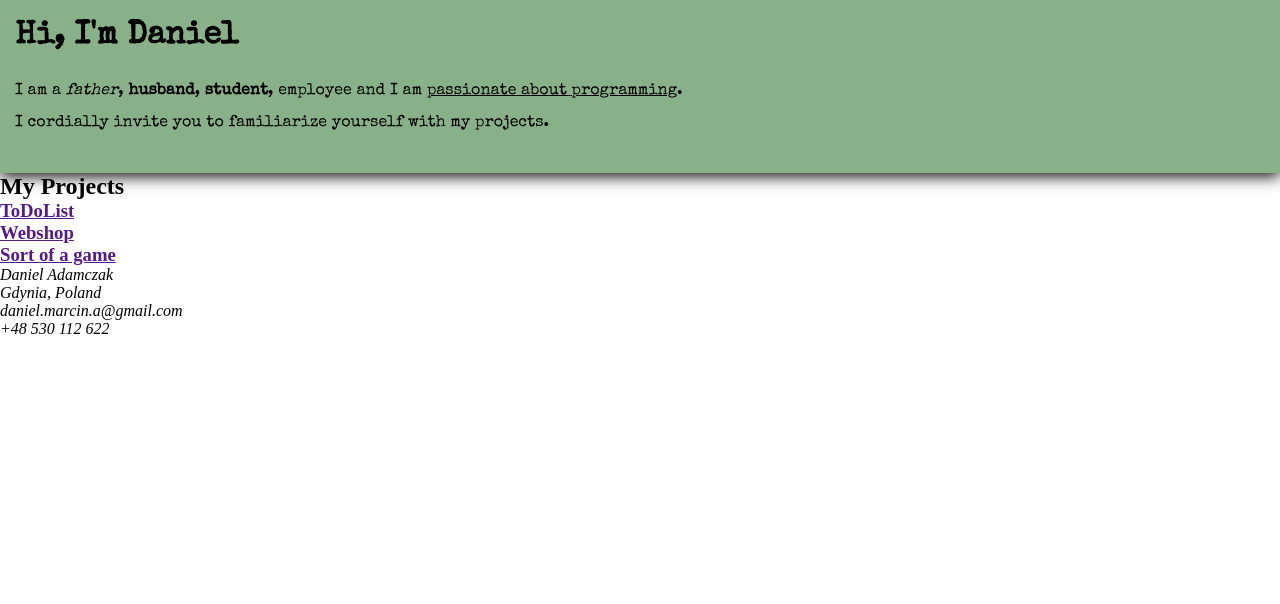
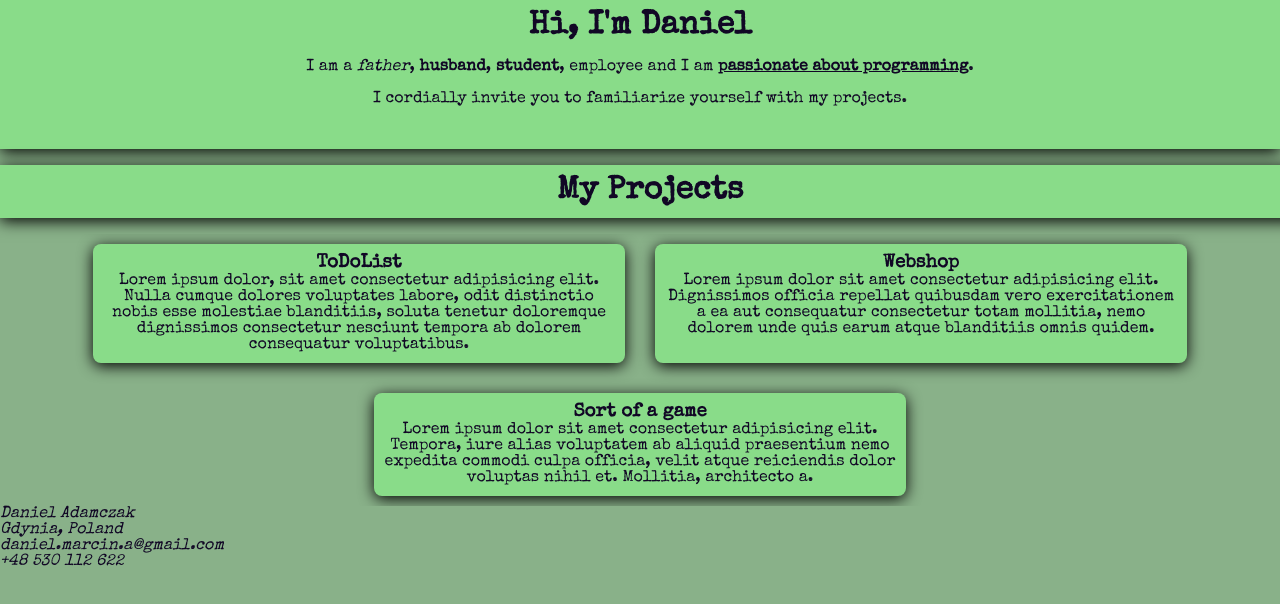
Before and after one commit to Daniel-Wiking/Portfolio, a plain HTML site: page index.html in a window 1280 px wide. Drawn offline with nearby package versions, Linux system fonts and the light colour scheme.

Commit message:
adding styles

```diff
--- a/index.html
+++ b/index.html
@@ -12,12 +12,12 @@
 </head>
 <body>
     <header>
-        <h1>Hi, I'm Daniel</h1>
-        <p> I am a <em>father</em>, <strong>husband</strong>, <b>student</b>, employee and I am <u>passionate about programming</u>.<br /><br /> I cordially invite you to familiarize yourself with my projects.</p>
+        <h1>Hi, I'm Daniel</h1><br />
+        <p> I am a <em>father</em>, <strong>husband</strong>, <b>student</b>, employee and I am <u><strong>passionate about programming</strong></u>.<br /><br /> I cordially invite you to familiarize yourself with my projects.</p>
         <!-- krótki opis mojej osoby ;) -->
 
-        <nav>
-            <ul>
+        <nav >
+            <ul >
                 <li></li>
                 <li></li>
             </ul>
@@ -26,19 +26,20 @@
     <main>
         <section>
             <h2> My Projects</h2>
-            <ul>
-            <li><a href=""><div>
+
+            <ul id="projects">
+            <li class="project"><a href=""><div>
                 <h3>ToDoList</h3>
-                <p></p>
+                <p>Lorem ipsum dolor, sit amet consectetur adipisicing elit. Nulla cumque dolores voluptates labore, odit distinctio nobis esse molestiae blanditiis, soluta tenetur doloremque dignissimos consectetur nesciunt tempora ab dolorem consequatur voluptatibus.</p>
             </div></a></li>
-            <li><a href=""><div>
+            <li class="project"><a href=""><div>
                 <h3>Webshop</h3>
-                <p></p>
+                <p>Lorem ipsum dolor sit amet consectetur adipisicing elit. Dignissimos officia repellat quibusdam vero exercitationem a ea aut consequatur consectetur totam mollitia, nemo dolorem unde quis earum atque blanditiis omnis quidem.</p>
             </div></a></li>
 
-            <li><a href=""><div>
+            <li class="project"><a href=""><div>
                 <h3>Sort of a game</h3>
-                <p></p>
+                <p>Lorem ipsum dolor sit amet consectetur adipisicing elit. Tempora, iure alias voluptatem ab aliquid praesentium nemo expedita commodi culpa officia, velit atque reiciendis dolor voluptas nihil et. Mollitia, architecto a.</p>
             </div></a></li>
             </ul>
         </section>
--- a/styles.css
+++ b/styles.css
@@ -1,9 +1,9 @@
 :root {
 --color_main:rgb(137,177,137);
---color_detail:rgb(77,77,77);
---color_focus:rgb(77,77,77);
+--color_detail:rgb(137,220,137);
+--color_focus:rgb(17,7,37);
 --color_:rgb(77,77,77);
---padd1:20px 15px 10px 15px;
+--padd1:10px 10px 10px 10px;
 
 }
 
@@ -13,14 +13,58 @@
     padding:0;
 }
 
+body {
+    background-color:var(--color_main);
+    font-family: 'Special Elite', sans-serif;
+    color:var(--color_focus)
+}
 header  {
-font-family: 'Special Elite', sans-serif;
-background-color: var(--color_main);
-text-align:left;
+    background-color:var(--color_detail);
+    gap:1em;
+    padding:var(--padd1);
+text-align:center;
 box-shadow: 0px 3px 15px black;
 
 }
-header h1, header p {
+
+main h2 {
     padding:var(--padd1);
+    text-align: center;
+    width:100%;
+   margin:0.5em 0 0.5em 0;
+    font-weight: bolder;
+    font-size: 2em;
+    background-color:var(--color_detail);
+    box-shadow: 0px 3px 15px black;
+}
+#projects {
+    display:flex;
+    overflow:hidden;
+    flex-wrap: wrap;
+
+    gap:10px;
+    text-align: center;
+    flex-direction: row;
+    align-items: top;
+    justify-content: center;
 
 }
+.project {
+    min-width: fit-content;
+    background-color: var(--color_detail);
+    max-width: 40%;
+    min-width:20%;
+    border-radius:0.5em;
+    margin:var(--padd1);
+    box-shadow: 0px 3px 15px black;
+
+}
+.project {
+    list-style-type:none;
+    padding:var(--padd1)
+
+}
+ a {
+    text-decoration: none;
+    color:var(--color_focus)
+}
```
